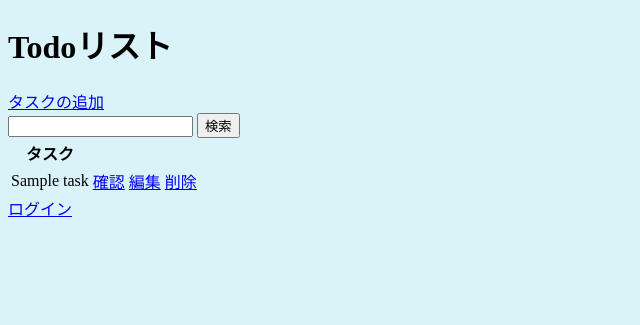
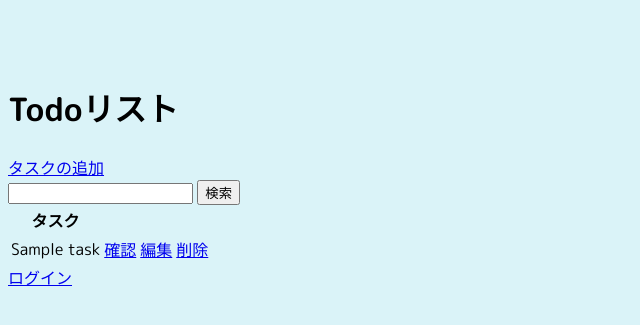
Before and after one commit to Naru-hub/Django_todo, a Django app: template todoapp/templates/todoapp/task_list.html in a window 1280 px wide. Shown: the top 325 px of the page, without its empty margins (0-640 px from the left). Run offline with Django 3.2, Linux system fonts and the light colour scheme; the template is opened without the code that fills it: most values are stand-ins (such as "Sample title", 1, 10 or a date in 2020).

Commit message:
文字フォントを変更

```diff
--- a/todoapp/templates/todoapp/base.html
+++ b/todoapp/templates/todoapp/base.html
@@ -4,10 +4,18 @@
     <meta charset="UTF-8" />
     <meta name="viewport" content="width=device-width, initial-scale=1.0" />
     <title>Todoアプリ</title>
+    <link rel="preconnect" href="https://fonts.googleapis.com" />
+    <link rel="preconnect" href="https://fonts.gstatic.com" crossorigin />
+    <link
+      href="https://fonts.googleapis.com/css2?family=M+PLUS+1p:wght@100;300;400;500;700;800;900&family=M+PLUS+Rounded+1c:wght@100;300;400;500;700;800;900&display=swap"
+      rel="stylesheet"
+    />
   </head>
   <style>
     body {
       background-color: #daf3f8;
+      font-family: "M PLUS Rounded 1c", sans-serif;
+      padding-top: 55px;
     }
   </style>
   <body>
```
